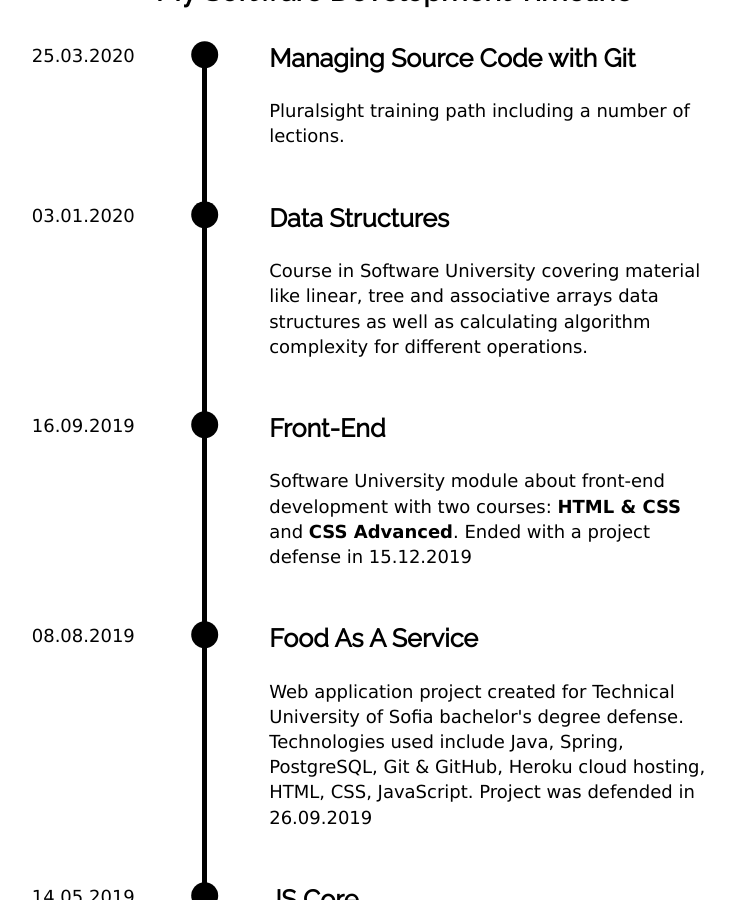
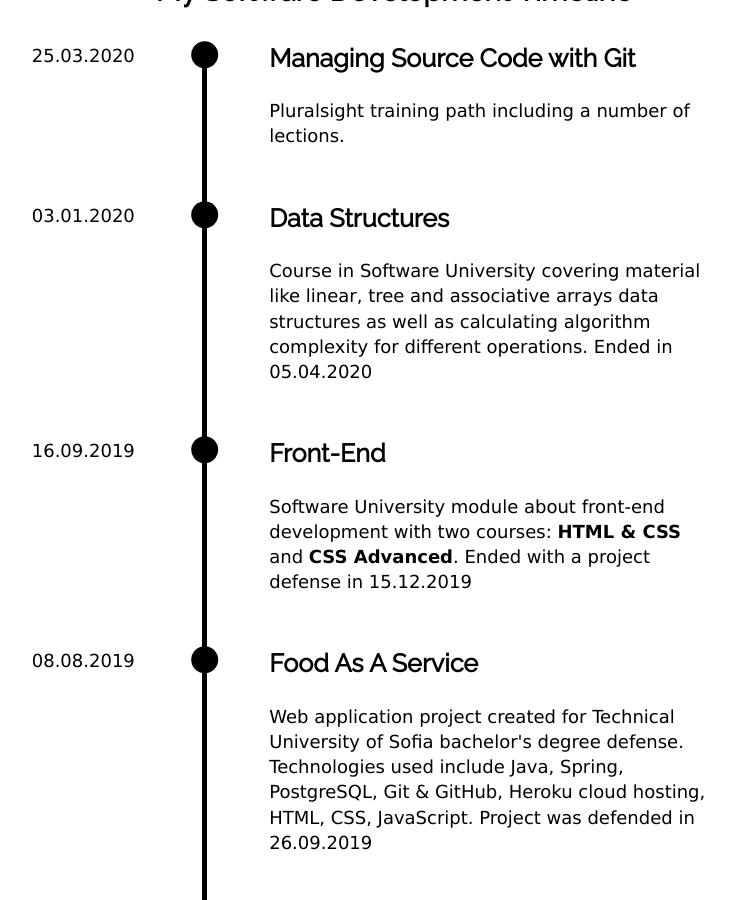
Before and after one commit to AleksandarBoev/Portfolio, a Jekyll site: the page docs/index.html, which Jekyll copies as it is, in a window 1280 px wide and 900 px high, scrolled down 1322 px. Shown: the whole window, without its empty margins (246-981 px from the left). Built offline with Jekyll 4.4.1, drawn with Linux system fonts in a browser that asks for light colours; nearby versions of some CDN libraries.

Commit message:
Add Data Structures certificate and update timeline

```diff
--- a/_data/certificates.json
+++ b/_data/certificates.json
@@ -1,4 +1,5 @@
 [
+  {"name": "Data Structures Fundamentals (with Java)", "imageUrl": "https://i.ibb.co/RCD2zjd/Data-Structures-Fundamentals-with-Java-March-2020-Certificate.png"},
   {"name": "Java MVC Frameworks - Spring", "imageUrl": "https://i.ibb.co/zFVnXRX/Java-MVC-Frameworks-Spring-November-2019-Certificate.png"},
   {"name": "CSS Advanced", "imageUrl": "https://i.ibb.co/NNDFm6b/CSS-Advanced-November-2019-Certificate.png"},
   {"name": "HTML & CSS", "imageUrl": "https://i.ibb.co/61Wdwmj/HTML-amp-CSS-September-2019-Certificate.png"},
--- a/_data/timeline.json
+++ b/_data/timeline.json
@@ -7,7 +7,7 @@
   {
     "date": "03.01.2020",
     "title": "Data Structures",
-    "description": "Course in Software University covering material like linear, tree and associative arrays data structures as well as calculating algorithm complexity for different operations."
+    "description": "Course in Software University covering material like linear, tree and associative arrays data structures as well as calculating algorithm complexity for different operations. Ended in 05.04.2020"
   },
   {
     "date": "16.09.2019",
--- a/docs/certificates.html
+++ b/docs/certificates.html
@@ -27,10 +27,10 @@
     <h1>Certificates</h1>
     <aside class="certificates-aside">
         <h2>Documents</h2>
-        <ul><li certificate-number="0">Java MVC Frameworks - Spring</li><li certificate-number="1">CSS Advanced</li><li certificate-number="2">HTML & CSS</li><li certificate-number="3">JS Apps</li><li certificate-number="4">JS Advanced</li><li certificate-number="5">JS Essentials</li><li certificate-number="6">Java Web Development Basics</li><li certificate-number="7">Best Engineering Week</li><li certificate-number="8">Databases Frameworks - Hibernate & Spring Data</li><li certificate-number="9">Database Basics MySQL</li><li certificate-number="10">Java OOP Advanced</li><li certificate-number="11">Java OOP Basics</li><li certificate-number="12">Java Advanced</li><li certificate-number="13">Software Technologies</li><li certificate-number="14">Programming Fundamentals</li><li certificate-number="15">Programming Basics</li></ul>
+        <ul><li certificate-number="0">Data Structures Fundamentals (with Java)</li><li certificate-number="1">Java MVC Frameworks - Spring</li><li certificate-number="2">CSS Advanced</li><li certificate-number="3">HTML & CSS</li><li certificate-number="4">JS Apps</li><li certificate-number="5">JS Advanced</li><li certificate-number="6">JS Essentials</li><li certificate-number="7">Java Web Development Basics</li><li certificate-number="8">Best Engineering Week</li><li certificate-number="9">Databases Frameworks - Hibernate & Spring Data</li><li certificate-number="10">Database Basics MySQL</li><li certificate-number="11">Java OOP Advanced</li><li certificate-number="12">Java OOP Basics</li><li certificate-number="13">Java Advanced</li><li certificate-number="14">Software Technologies</li><li certificate-number="15">Programming Fundamentals</li><li certificate-number="16">Programming Basics</li></ul>
     </aside>
 
-    <div class="img-container"><img src="https://i.ibb.co/zFVnXRX/Java-MVC-Frameworks-Spring-November-2019-Certificate.png"><img src="https://i.ibb.co/NNDFm6b/CSS-Advanced-November-2019-Certificate.png"><img src="https://i.ibb.co/61Wdwmj/HTML-amp-CSS-September-2019-Certificate.png"><img src="https://i.ibb.co/Yc0CMsP/JS-Apps-July-2019-Certificate.png"><img src="https://i.ibb.co/NSCmK1C/JS-Advanced-June-2019-Certificate.png"><img src="https://i.ibb.co/6sDvyqr/JS-Essentials-May-2019-Certificate.png"><img src="https://i.ibb.co/2s9XLR4/Java-Web-Development-Basics-January-2019-Certificate.png"><img src="https://i.ibb.co/nbpLgmh/IMG-20191208-112702-1.jpg"><img src="https://i.ibb.co/tMk8Znj/Databases-Frameworks-Hibernate-Spring-Data-October2018-Certificate.png"><img src="https://i.ibb.co/CJg5rqx/Database-Basics-My-SQL-September-2018-Certificate.png"><img src="https://i.ibb.co/YP9TFYd/Java-OOP-Advanced-July-2018-Certificate.png"><img src="https://i.ibb.co/sWpBHYd/Java-OOP-Basics-June-2018-Certificate.png"><img src="https://i.ibb.co/k525gjn/Java-Advanced-May-2018-Certificate.png"><img src="https://i.ibb.co/gJHZ9Gb/Software-Technologies-March-2018-Certificate.png"><img src="https://i.ibb.co/ZNbJT0D/Programming-Fundamentals-January-2018-Certificate.png"><img src="https://i.ibb.co/hYMRQgk/Programming-Basics-with-Java-october-2017-Certificate.png"></div>
+    <div class="img-container"><img src="https://i.ibb.co/RCD2zjd/Data-Structures-Fundamentals-with-Java-March-2020-Certificate.png"><img src="https://i.ibb.co/zFVnXRX/Java-MVC-Frameworks-Spring-November-2019-Certificate.png"><img src="https://i.ibb.co/NNDFm6b/CSS-Advanced-November-2019-Certificate.png"><img src="https://i.ibb.co/61Wdwmj/HTML-amp-CSS-September-2019-Certificate.png"><img src="https://i.ibb.co/Yc0CMsP/JS-Apps-July-2019-Certificate.png"><img src="https://i.ibb.co/NSCmK1C/JS-Advanced-June-2019-Certificate.png"><img src="https://i.ibb.co/6sDvyqr/JS-Essentials-May-2019-Certificate.png"><img src="https://i.ibb.co/2s9XLR4/Java-Web-Development-Basics-January-2019-Certificate.png"><img src="https://i.ibb.co/nbpLgmh/IMG-20191208-112702-1.jpg"><img src="https://i.ibb.co/tMk8Znj/Databases-Frameworks-Hibernate-Spring-Data-October2018-Certificate.png"><img src="https://i.ibb.co/CJg5rqx/Database-Basics-My-SQL-September-2018-Certificate.png"><img src="https://i.ibb.co/YP9TFYd/Java-OOP-Advanced-July-2018-Certificate.png"><img src="https://i.ibb.co/sWpBHYd/Java-OOP-Basics-June-2018-Certificate.png"><img src="https://i.ibb.co/k525gjn/Java-Advanced-May-2018-Certificate.png"><img src="https://i.ibb.co/gJHZ9Gb/Software-Technologies-March-2018-Certificate.png"><img src="https://i.ibb.co/ZNbJT0D/Programming-Fundamentals-January-2018-Certificate.png"><img src="https://i.ibb.co/hYMRQgk/Programming-Basics-with-Java-october-2017-Certificate.png"></div>
 
 </main>
 <footer>
--- a/docs/feed.xml
+++ b/docs/feed.xml
@@ -1 +1 @@
-<?xml version="1.0" encoding="utf-8"?><feed xmlns="http://www.w3.org/2005/Atom" ><generator uri="https://jekyllrb.com/" version="4.0.0">Jekyll</generator><link href="http://localhost:4000/portfolio/feed.xml" rel="self" type="application/atom+xml" /><link href="http://localhost:4000/portfolio/" rel="alternate" type="text/html" /><updated>2020-03-25T17:01:14+02:00</updated><id>http://localhost:4000/portfolio/feed.xml</id><title type="html">Portfolio</title><author><name>Aleksandar Boev</name></author></feed>
+<?xml version="1.0" encoding="utf-8"?><feed xmlns="http://www.w3.org/2005/Atom" ><generator uri="https://jekyllrb.com/" version="4.0.0">Jekyll</generator><link href="http://localhost:4000/portfolio/feed.xml" rel="self" type="application/atom+xml" /><link href="http://localhost:4000/portfolio/" rel="alternate" type="text/html" /><updated>2020-04-09T10:35:59+03:00</updated><id>http://localhost:4000/portfolio/feed.xml</id><title type="html">Portfolio</title><author><name>Aleksandar Boev</name></author></feed>
--- a/docs/index.html
+++ b/docs/index.html
@@ -66,7 +66,7 @@
                 <time>03.01.2020</time>
                 <div class="content">
                     <h3>Data Structures</h3>
-                    <p>Course in Software University covering material like linear, tree and associative arrays data structures as well as calculating algorithm complexity for different operations.</p>
+                    <p>Course in Software University covering material like linear, tree and associative arrays data structures as well as calculating algorithm complexity for different operations. Ended in 05.04.2020</p>
                 </div>
             </section><section class="timeline-point">
                 <time>16.09.2019</time>
```
Also changed, not shown: docs/README.md (added, +3 -0 lines).
